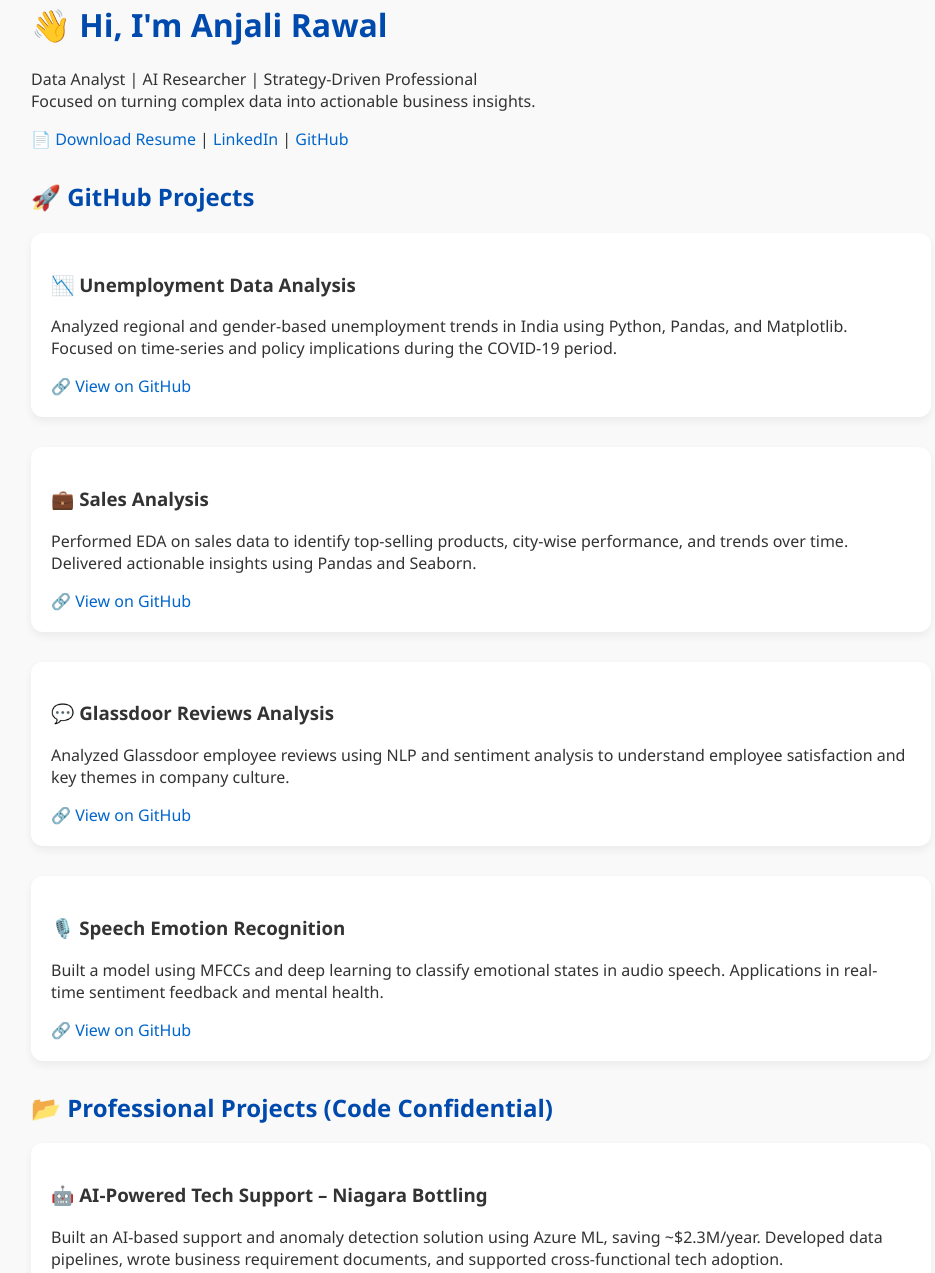
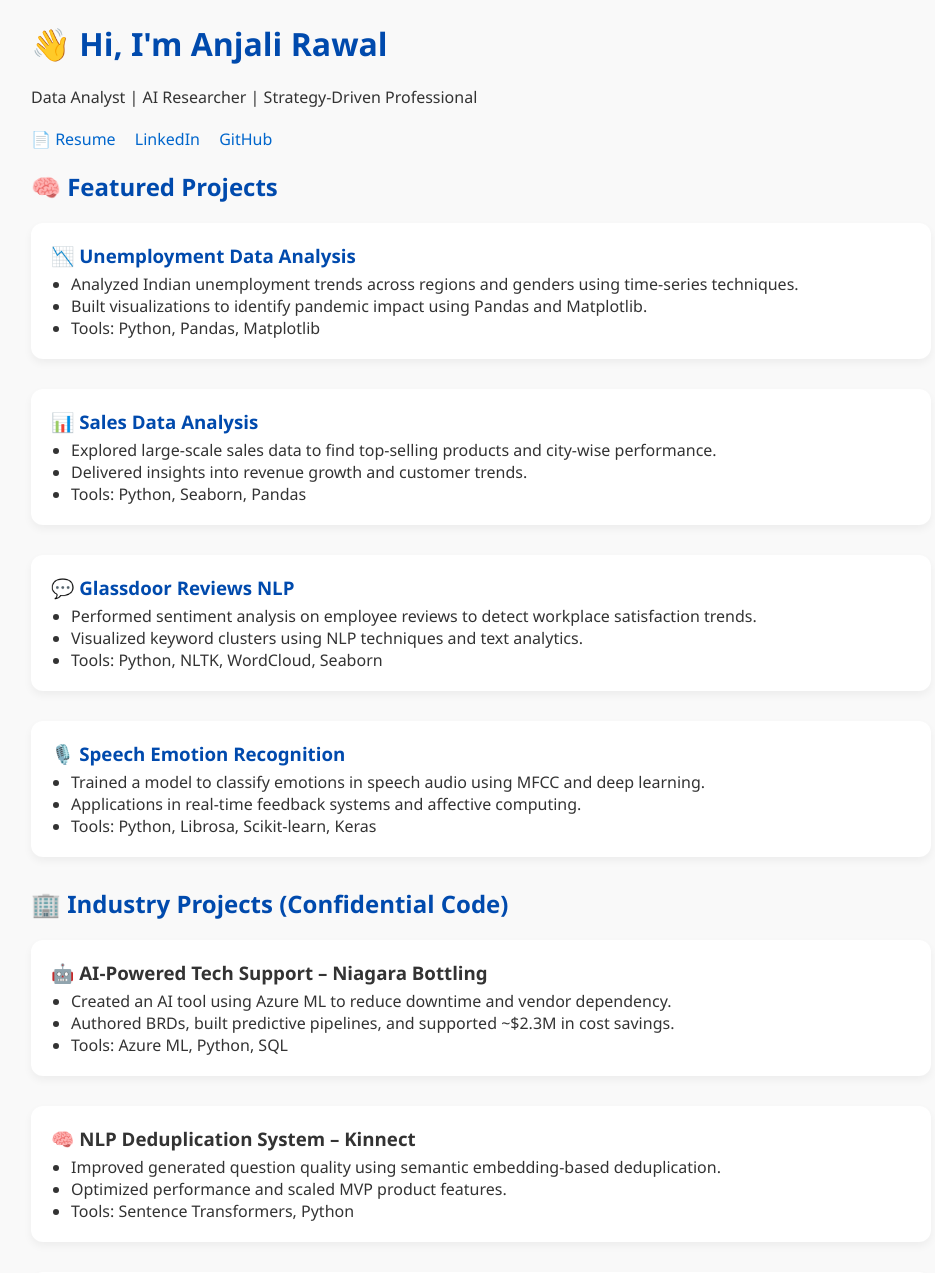
Before and after one commit to anjalirawal/anjalirawal.github.io, a plain HTML site: page index.html in a window 1280 px wide. Shown: the part 18-1291 px from the top of the page, without its empty margins (159-1094 px from the left). Drawn offline with Linux system fonts and the light colour scheme.

Commit message:
Update index.html

```diff
--- a/index.html
+++ b/index.html
@@ -7,11 +7,11 @@
   <style>
     body {
       font-family: 'Segoe UI', sans-serif;
-      margin: 40px;
+      margin: 40px auto;
+      max-width: 900px;
       background: #f9f9f9;
       color: #333;
-      max-width: 900px;
-      margin: auto;
+      padding: 0 20px;
     }
     h1, h2 {
       color: #004aad;
@@ -21,79 +21,116 @@
       padding: 20px;
       background: #ffffff;
       border-radius: 12px;
-      box-shadow: 0 4px 8px rgba(0,0,0,0.06);
+      box-shadow: 0 4px 8px rgba(0,0,0,0.05);
     }
-    a {
+    .project h3 {
+      margin: 0 0 5px;
+    }
+    .project ul {
+      margin: 5px 0 0;
+      padding-left: 20px;
+    }
+    .project a {
+      text-decoration: none;
+      color: #004aad;
+      font-weight: 600;
+    }
+    .header-links {
+      margin: 20px 0;
+    }
+    .header-links a {
+      margin-right: 15px;
+      text-decoration: none;
       color: #0066cc;
-      text-decoration: none;
       font-weight: 500;
-    }
-    a:hover {
-      text-decoration: underline;
-    }
-    .links {
-      margin: 10px 0 30px;
     }
   </style>
 </head>
 <body>
 
   <h1>👋 Hi, I'm Anjali Rawal</h1>
-  <p>Data Analyst | AI Researcher | Strategy-Driven Professional
-  <br>Focused on turning complex data into actionable business insights.</p>
+  <p>Data Analyst | AI Researcher | Strategy-Driven Professional</p>
 
-  <div class="links">
-    <a href="assets/Anjali_Rawal.pdf" target="_blank">📄 Download Resume</a> |
-    <a href="https://www.linkedin.com/in/anjali-rawal-557389188/" target="_blank">LinkedIn</a> |
+  <div class="header-links">
+    <a href="assets/AnjaliRawal_Resume.pdf" target="_blank">📄 Resume</a>
+    <a href="https://www.linkedin.com/in/anjali-rawal-557389188/" target="_blank">LinkedIn</a>
     <a href="https://github.com/anjalirawal" target="_blank">GitHub</a>
   </div>
 
-  <h2>🚀 GitHub Projects</h2>
+  <h2>🧠 Featured Projects</h2>
 
   <div class="project">
-    <h3>📉 Unemployment Data Analysis</h3>
-    <p>Analyzed regional and gender-based unemployment trends in India using Python, Pandas, and Matplotlib. Focused on time-series and policy implications during the COVID-19 period.</p>
-    <a href="https://github.com/anjalirawal/Unemployment-Data-Analysis" target="_blank">🔗 View on GitHub</a>
+    <h3><a href="https://github.com/anjalirawal/Unemployment-Data-Analysis" target="_blank">📉 Unemployment Data Analysis</a></h3>
+    <ul>
+      <li>Analyzed Indian unemployment trends across regions and genders using time-series techniques.</li>
+      <li>Built visualizations to identify pandemic impact using Pandas and Matplotlib.</li>
+      <li>Tools: Python, Pandas, Matplotlib</li>
+    </ul>
   </div>
 
   <div class="project">
-    <h3>💼 Sales Analysis</h3>
-    <p>Performed EDA on sales data to identify top-selling products, city-wise performance, and trends over time. Delivered actionable insights using Pandas and Seaborn.</p>
-    <a href="https://github.com/anjalirawal/Sales_Analysis" target="_blank">🔗 View on GitHub</a>
+    <h3><a href="https://github.com/anjalirawal/Sales_Analysis" target="_blank">📊 Sales Data Analysis</a></h3>
+    <ul>
+      <li>Explored large-scale sales data to find top-selling products and city-wise performance.</li>
+      <li>Delivered insights into revenue growth and customer trends.</li>
+      <li>Tools: Python, Seaborn, Pandas</li>
+    </ul>
   </div>
 
   <div class="project">
-    <h3>💬 Glassdoor Reviews Analysis</h3>
-    <p>Analyzed Glassdoor employee reviews using NLP and sentiment analysis to understand employee satisfaction and key themes in company culture.</p>
-    <a href="https://github.com/anjalirawal/Glassdoor-Reviews-Analysis" target="_blank">🔗 View on GitHub</a>
+    <h3><a href="https://github.com/anjalirawal/Glassdoor-Reviews-Analysis" target="_blank">💬 Glassdoor Reviews NLP</a></h3>
+    <ul>
+      <li>Performed sentiment analysis on employee reviews to detect workplace satisfaction trends.</li>
+      <li>Visualized keyword clusters using NLP techniques and text analytics.</li>
+      <li>Tools: Python, NLTK, WordCloud, Seaborn</li>
+    </ul>
   </div>
 
   <div class="project">
-    <h3>🎙️ Speech Emotion Recognition</h3>
-    <p>Built a model using MFCCs and deep learning to classify emotional states in audio speech. Applications in real-time sentiment feedback and mental health.</p>
-    <a href="https://github.com/anjalirawal/Speech_Emotion_Recognition" target="_blank">🔗 View on GitHub</a>
+    <h3><a href="https://github.com/anjalirawal/Speech_Emotion_Recognition" target="_blank">🎙️ Speech Emotion Recognition</a></h3>
+    <ul>
+      <li>Trained a model to classify emotions in speech audio using MFCC and deep learning.</li>
+      <li>Applications in real-time feedback systems and affective computing.</li>
+      <li>Tools: Python, Librosa, Scikit-learn, Keras</li>
+    </ul>
   </div>
 
-  <h2>📂 Professional Projects (Code Confidential)</h2>
+  <h2>🏢 Industry Projects (Confidential Code)</h2>
 
   <div class="project">
     <h3>🤖 AI-Powered Tech Support – Niagara Bottling</h3>
-    <p>Built an AI-based support and anomaly detection solution using Azure ML, saving ~$2.3M/year. Developed data pipelines, wrote business requirement documents, and supported cross-functional tech adoption.</p>
+    <ul>
+      <li>Created an AI tool using Azure ML to reduce downtime and vendor dependency.</li>
+      <li>Authored BRDs, built predictive pipelines, and supported ~$2.3M in cost savings.</li>
+      <li>Tools: Azure ML, Python, SQL</li>
+    </ul>
   </div>
 
   <div class="project">
     <h3>🧠 NLP Deduplication System – Kinnect</h3>
-    <p>Integrated semantic-embedding deduplication to improve question generation in MVP product. Led optimization and scalability efforts across the AI pipeline.</p>
+    <ul>
+      <li>Improved generated question quality using semantic embedding-based deduplication.</li>
+      <li>Optimized performance and scaled MVP product features.</li>
+      <li>Tools: Sentence Transformers, Python</li>
+    </ul>
   </div>
 
   <div class="project">
-    <h3>🔎 ML Content Verifier – Northeastern University</h3>
-    <p>Created a content classification tool to distinguish human vs. machine-generated text using NLP and AWS SageMaker. Achieved ~90% accuracy and contributed to generative AI research.</p>
+    <h3>🔍 ML Content Verifier – Northeastern Research</h3>
+    <ul>
+      <li>Developed a classifier to detect human vs. machine-generated content with ~90% accuracy.</li>
+      <li>Used SageMaker and NLP for generative AI trustworthiness analysis.</li>
+      <li>Tools: AWS SageMaker, BERT, Python, SQL</li>
+    </ul>
   </div>
 
   <div class="project">
     <h3>📊 Investment Risk Dashboard – Supply Wisdom</h3>
-    <p>Built real-time risk dashboards using Tableau and Python to monitor financial and sentiment risk for investment clients. Enabled faster, insight-driven decision making.</p>
+    <ul>
+      <li>Built real-time Tableau dashboards to monitor investment risks using sentiment and financial data.</li>
+      <li>Automated risk signals for investor decision-making.</li>
+      <li>Tools: Tableau, Python, Financial APIs</li>
+    </ul>
   </div>
 
 </body>
```
